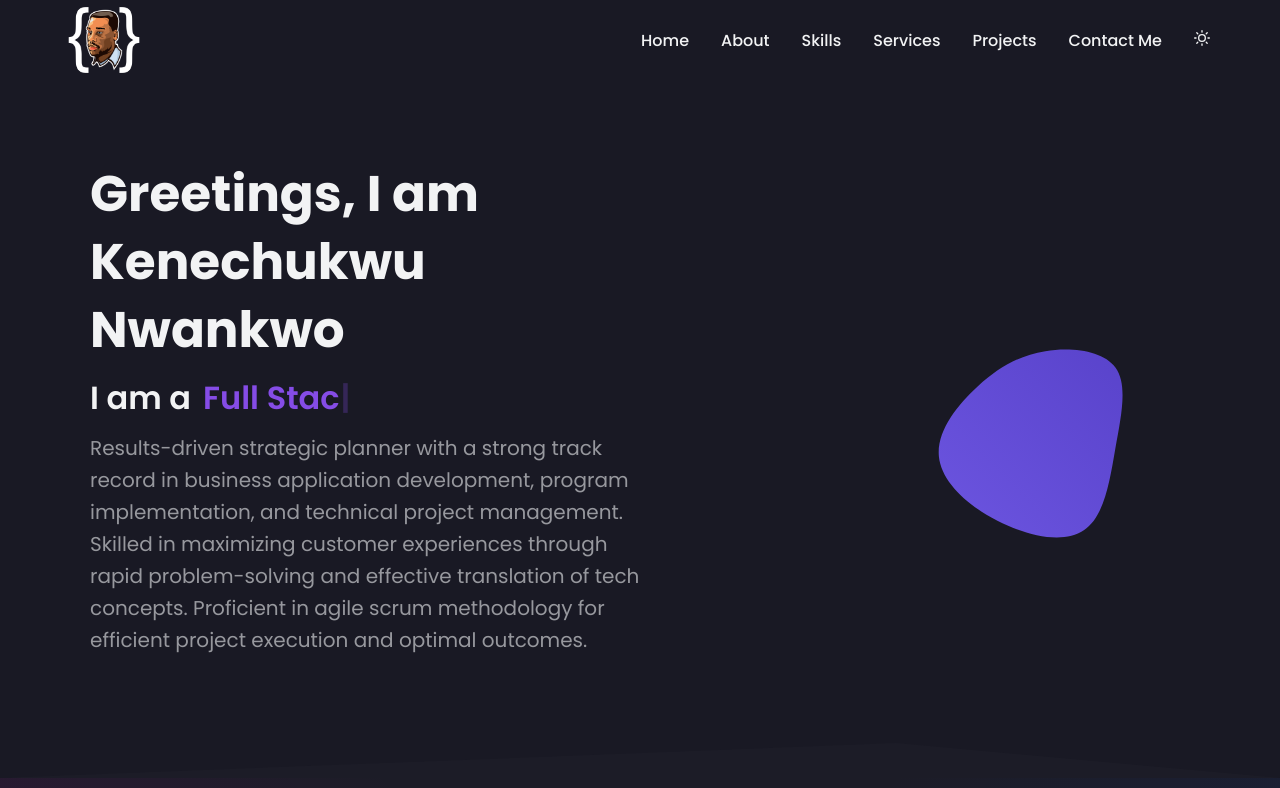
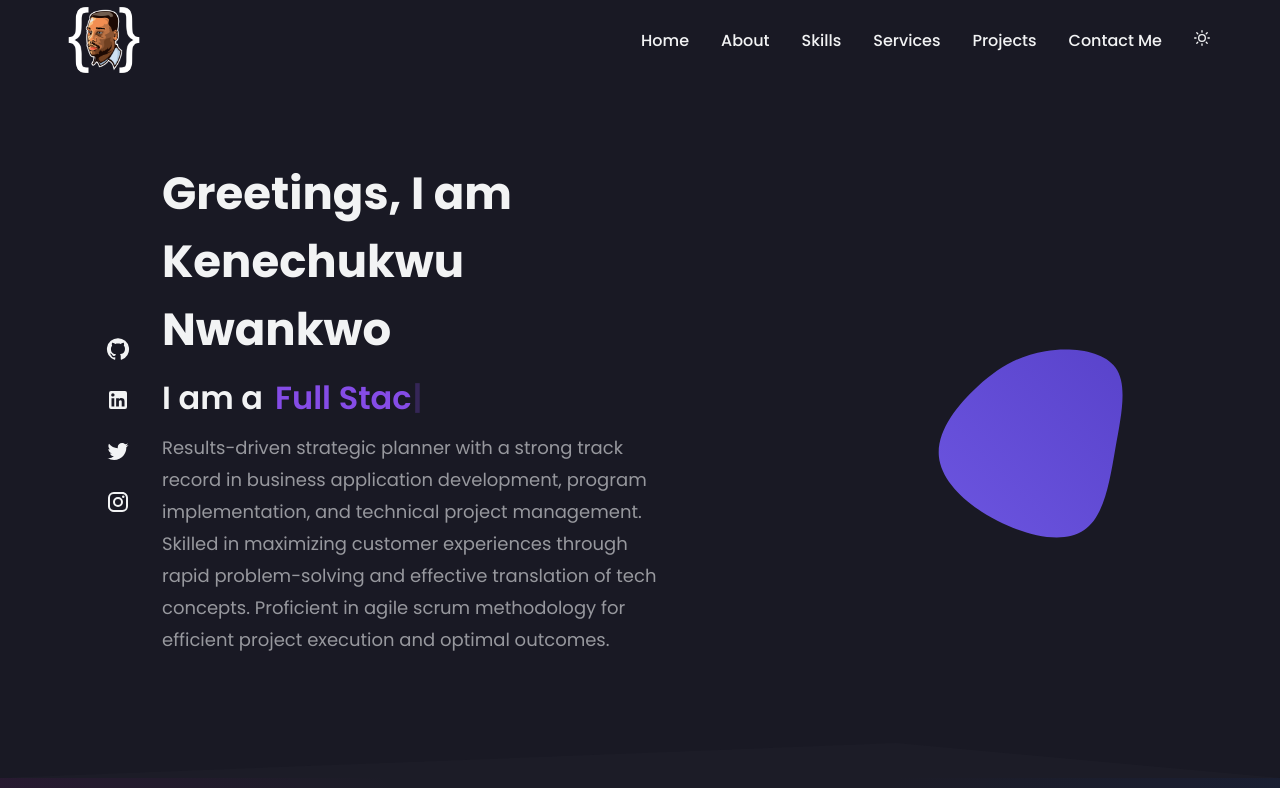
Before and after one commit to kin018/kin018dev, a React (Create React App) app in the folder portfolio/: page / in a window 1280 px wide. Shown: the top 788 px of the page. Built offline with nearby package versions, Linux system fonts and the light colour scheme.

Commit message:
Refactored code

```diff
--- a/portfolio/src/components/Footer.jsx
+++ b/portfolio/src/components/Footer.jsx
@@ -4,10 +4,11 @@ import SocialMedia from './SocialMedia';
 import {
   Copyright,
   FooterMainContainer,
+  FooterLink,
+  FooterNav,
   FooterWrapper,
-  FooterNav,
   NameHeader,
-  FooterLink,
+  SocialMediaIconDiv,
 } from '../styledComponents/StyledComponents';
 
 function Footer() {
@@ -31,7 +32,9 @@ function Footer() {
             Projects
           </FooterLink>
         </FooterNav>
-        <SocialMedia />
+        <SocialMediaIconDiv>
+          <SocialMedia />
+        </SocialMediaIconDiv>
         <Copyright>
           &copy; {currentYear} Kenechukwu Nwankwo. All rights reserved.
         </Copyright>
--- a/portfolio/src/components/Home.jsx
+++ b/portfolio/src/components/Home.jsx
@@ -1,13 +1,14 @@
 import React from 'react';
-//import SocialMedia from './SocialMedia';
 import Blob from './Blob';
 import { Bio } from '../data/PortfolioData';
 import Typewriter from 'typewriter-effect';
+import SocialMedia from './SocialMedia';
 import {
   HomeMainWrapper,
   HomeDescriptionContainer,
   HomePictureContainer,
   HomeMainContainer,
+  HomeSocialMediaDiv,
   TitleName,
   TextLoop,
   TextSpan,
@@ -25,6 +26,9 @@ function Home() {
     <div id="home">
       <HomeMainContainer>
         <HomeMainWrapper>
+          <HomeSocialMediaDiv>
+            <SocialMedia />
+          </HomeSocialMediaDiv>
           <HomeDescriptionContainer>
             <TitleName>
               Greetings, I am
--- a/portfolio/src/components/SocialMedia.jsx
+++ b/portfolio/src/components/SocialMedia.jsx
@@ -1,23 +1,16 @@
 import React from 'react';
+import { Bio } from '../data/PortfolioData';
 import GitHubIcon from '@mui/icons-material/GitHub';
 import InstagramIcon from '@mui/icons-material/Instagram';
 import LinkedInIcon from '@mui/icons-material/LinkedIn';
 import TwitterIcon from '@mui/icons-material/Twitter';
-import {
-  SocialMediaIconDiv,
-  SocialMediaIconLink,
-} from '../styledComponents/StyledComponents';
+import { SocialMediaIconLink } from '../styledComponents/StyledComponents';
 
 function SocialMedia() {
-  const githubPath = 'http://github.com/kin018';
-  const linkedinPath = 'https://www.linkedin.com/in/kenechukwu-n-261a11228/';
-  const twitterPath = 'https://www.twitter.com/kin018_';
-  const instagramPath = 'http://www.instagram.com/kin018_';
-
   return (
-    <SocialMediaIconDiv>
+    <>
       <SocialMediaIconLink
-        href={githubPath}
+        href={Bio.socialMedia.github}
         target="_blank"
         rel="noreferrer noopener"
         aria-label="GitHub"
@@ -26,7 +19,7 @@ function SocialMedia() {
       </SocialMediaIconLink>
 
       <SocialMediaIconLink
-        href={linkedinPath}
+        href={Bio.socialMedia.linkedin}
         target="_blank"
         rel="noreferrer noopener"
         aria-label="LinkedIn"
@@ -35,7 +28,7 @@ function SocialMedia() {
       </SocialMediaIconLink>
 
       <SocialMediaIconLink
-        href={twitterPath}
+        href={Bio.socialMedia.twitter}
         target="_blank"
         rel="noreferrer noopener"
         aria-label="Twitter"
@@ -44,14 +37,14 @@ function SocialMedia() {
       </SocialMediaIconLink>
 
       <SocialMediaIconLink
-        href={instagramPath}
+        href={Bio.socialMedia.instagram}
         target="_blank"
         rel="noreferrer noopener"
         aria-label="Instagram"
       >
         <InstagramIcon aria-label="Instagram" alt="Instagram" />
       </SocialMediaIconLink>
-    </SocialMediaIconDiv>
+    </>
   );
 }
 
--- a/portfolio/src/data/PortfolioData.js
+++ b/portfolio/src/data/PortfolioData.js
@@ -7,6 +7,12 @@ export const Bio = {
     'QA Engineer',
     'Freelancer',
   ],
+  socialMedia: {
+    github: 'http://github.com/kin018',
+    linkedin: 'https://www.linkedin.com/in/kenechukwu-n-261a11228/',
+    twitter: 'https://www.twitter.com/kin018_',
+    instagram: 'http://www.instagram.com/kin018_',
+  },
   description:
     'Results-driven strategic planner with a strong track record in business application development, program implementation, and technical project management. Skilled in maximizing customer experiences through rapid problem-solving and effective translation of tech concepts. Proficient in agile scrum methodology for efficient project execution and optimal outcomes.',
 };
--- a/portfolio/src/styledComponents/StyledComponents.js
+++ b/portfolio/src/styledComponents/StyledComponents.js
@@ -399,7 +399,7 @@ export const HomePictureContainer = styled.div`
 
 export const TitleName = styled.div`
   font-weight: 700;
-  font-size: 50px;
+  font-size: 45px;
   color: ${({ theme }) => theme.text_primary};
   line-height: 68px;
   @media (max-width: 960px) {
@@ -420,6 +420,7 @@ export const TextLoop = styled.div`
   gap: 12px;
   color: ${({ theme }) => theme.text_primary};
   line-height: 68px;
+  white-space: nowrap;
   @media (max-width: 960px) {
     text-align: center;
   }
@@ -436,7 +437,7 @@ export const TextSpan = styled.span`
 `;
 
 export const SubTitle = styled.div`
-  font-size: 20px;
+  font-size: 18px;
   line-height: 32px;
   margin-bottom: 42px;
   color: ${({ theme }) => theme.text_primary + 95};
@@ -450,3 +451,12 @@ export const SubTitle = styled.div`
     line-height: 32px;
   }
 `;
+
+export const HomeSocialMediaDiv = styled.div`
+  display: flex;
+  flex-direction: column;
+  row-gap: 1rem;
+  padding-right: 1rem;
+  color: ${({ theme }) => theme.primary};
+  font-size: 1.25rem;
+`;
```
